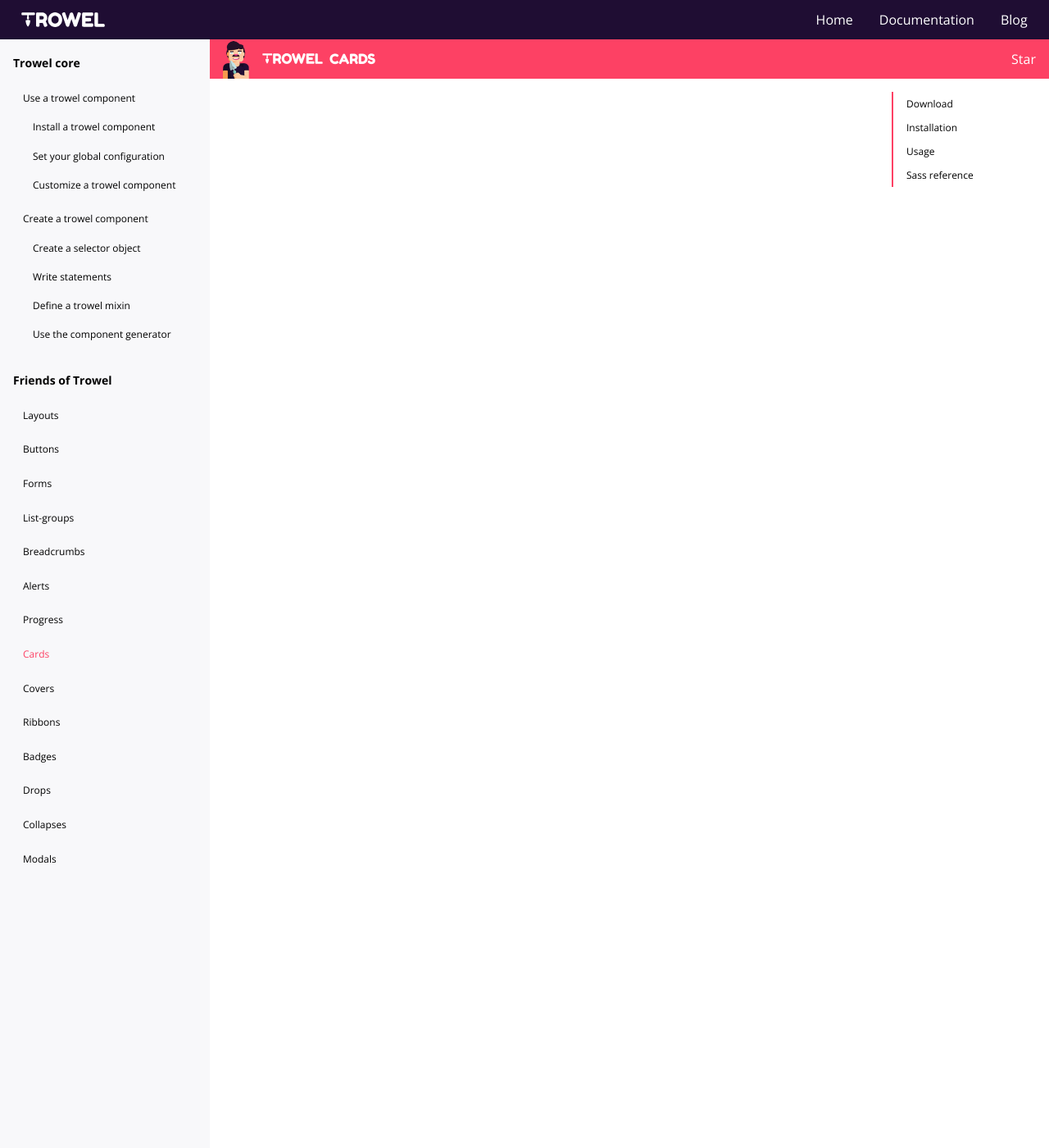
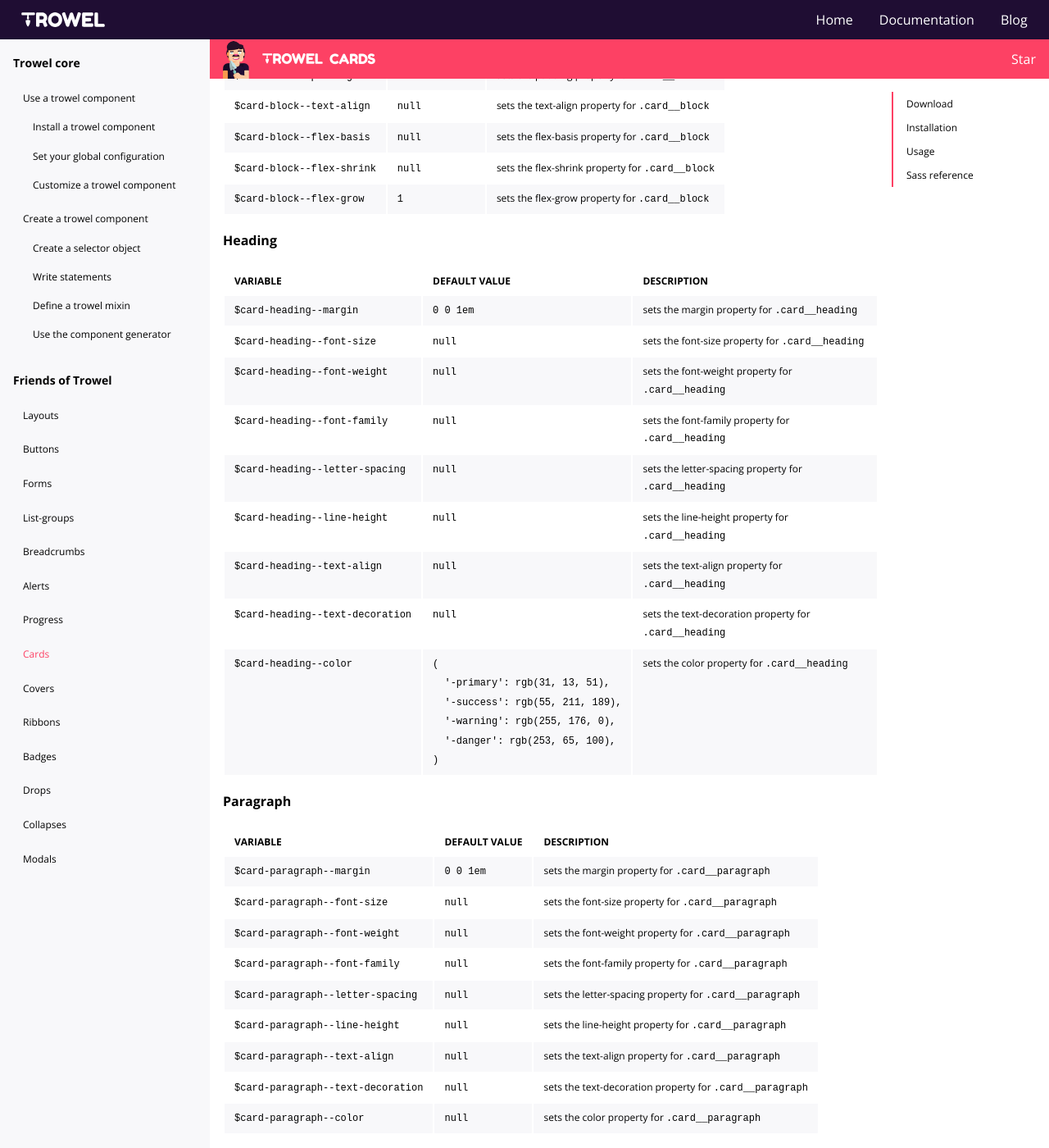
Before and after one commit to Trowel/trowel.github.io, a Jekyll site: the page built from pages/documentation/friends-of-trowel/cards.md, in a window 1280 px wide and 1400 px high, scrolled down 2740 px. Shown: the whole window at 82% size. Built offline with Jekyll 4.4.1, drawn with Linux system fonts in a browser that asks for light colours; some of the changed text lies outside the part shown.

Commit message:
sass usage for cards

```diff
--- a/pages/documentation/friends-of-trowel/cards.md
+++ b/pages/documentation/friends-of-trowel/cards.md
@@ -43,3 +43,73 @@ The twig template ready to be `include` or `embed` is located at `./src/twig/car
 ## Usage
 
 ## Sass reference
+
+### Syntax variables
+
+You can override the global syntax config for a specific component with the following variables
+
+{% include doc/scss-reference-thead.md %}
+| `$cards--syntax` | `null` | syntax config for `.card` |
+
+
+### Component variables
+
+{% include doc/scss-reference-thead.md %}
+| `$cards--font-size` | `{{ page.trwl_theme.sizes.md }}` | sets the font-size property |
+| `$cards--font-family` | `{{ page.trwl_theme.font_family }}` | sets the font-family property |
+| `$cards--font-weight` | `null` | sets the font-weight property |
+| `$cards--text-transform` | `null` | sets the text-transform property |
+| `$cards--letter-spacing` | `null` | sets the letter-spacing property |
+| `$cards--line-height` | `null` | sets the line-height property |
+| `$cards--text-align` | `null` | sets the text-align property |
+| `$cards--text-decoration` | `null` | sets the text-decoration property |
+| `$cards--height` | `null` | sets the height property |
+| `$cards--margin` | `0 0 2em` | sets the margin property |
+| `$cards--border-width` | `{{ page.trwl_theme.border_width }}` | sets the border-width property |
+| `$cards--border-style` | `{{ page.trwl_theme.border_style }}` | sets the border-style property |
+| `$cards--border-color` | <code>(<br>&nbsp;&nbsp;'default':&nbsp;{{ page.trwl_theme.colors.gray_medium }},<br>&nbsp;&nbsp;'-primary':&nbsp;{{ page.trwl_theme.colors.primary }},<br>&nbsp;&nbsp;'-success':&nbsp;{{ page.trwl_theme.colors.success }},<br>&nbsp;&nbsp;'-warning':&nbsp;{{ page.trwl_theme.colors.warning }},<br>&nbsp;&nbsp;'-danger':&nbsp;{{ page.trwl_theme.colors.danger }},<br>)</code> | sets the border-color property |
+| `$cards--border-radius` | `{{ page.trwl_theme.border_radius }}` | sets the border-radius property |
+| `$cards--color` | `null` | sets the color property |
+| `$cards--background-color` | `rgb(255, 255, 255)` | sets the background-color property |
+| `$cards--box-shadow` | `null` | sets the box-shadow property |
+| `$cards--background` | `null` | sets the background property |
+
+#### Cover
+
+{% include doc/scss-reference-thead.md %}
+| `$card-cover--height` | `9.375em` | sets the height property for `.card__cover` |
+
+#### Block
+
+{% include doc/scss-reference-thead.md %}
+| `$card-block--padding` | `1em` | sets the padding property for `.card__block` |
+| `$card-block--text-align` | `null` | sets the text-align property for `.card__block` |
+| `$card-block--flex-basis` | `null` | sets the flex-basis property for `.card__block` |
+| `$card-block--flex-shrink` | `null` | sets the flex-shrink property for `.card__block` |
+| `$card-block--flex-grow` | `1` | sets the flex-grow property for `.card__block` |
+
+#### Heading
+
+{% include doc/scss-reference-thead.md %}
+| `$card-heading--margin` | `0 0 1em` | sets the margin property for `.card__heading` |
+| `$card-heading--font-size` | `null` | sets the font-size property for `.card__heading` |
+| `$card-heading--font-weight` | `null` | sets the font-weight property for `.card__heading` |
+| `$card-heading--font-family` | `null` | sets the font-family property for `.card__heading` |
+| `$card-heading--letter-spacing` | `null` | sets the letter-spacing property for `.card__heading` |
+| `$card-heading--line-height` | `null` | sets the line-height property for `.card__heading` |
+| `$card-heading--text-align` | `null` | sets the text-align property for `.card__heading` |
+| `$card-heading--text-decoration` | `null` | sets the text-decoration property for `.card__heading` |
+| `$card-heading--color` | <code>(<br>&nbsp;&nbsp;'-primary':&nbsp;{{ page.trwl_theme.colors.primary }},<br>&nbsp;&nbsp;'-success':&nbsp;{{ page.trwl_theme.colors.success }},<br>&nbsp;&nbsp;'-warning':&nbsp;{{ page.trwl_theme.colors.warning }},<br>&nbsp;&nbsp;'-danger':&nbsp;{{ page.trwl_theme.colors.danger }},<br>)</code> | sets the color property for `.card__heading` |
+
+#### Paragraph
+
+{% include doc/scss-reference-thead.md %}
+| `$card-paragraph--margin` | `0 0 1em` | sets the margin property for `.card__paragraph` |
+| `$card-paragraph--font-size` | `null` | sets the font-size property for `.card__paragraph` |
+| `$card-paragraph--font-weight` | `null` | sets the font-weight property for `.card__paragraph` |
+| `$card-paragraph--font-family` | `null` | sets the font-family property for `.card__paragraph` |
+| `$card-paragraph--letter-spacing` | `null` | sets the letter-spacing property for `.card__paragraph` |
+| `$card-paragraph--line-height` | `null` | sets the line-height property for `.card__paragraph` |
+| `$card-paragraph--text-align` | `null` | sets the text-align property for `.card__paragraph` |
+| `$card-paragraph--text-decoration` | `null` | sets the text-decoration property for `.card__paragraph` |
+| `$card-paragraph--color` | `null` | sets the color property for `.card__paragraph` |
```
